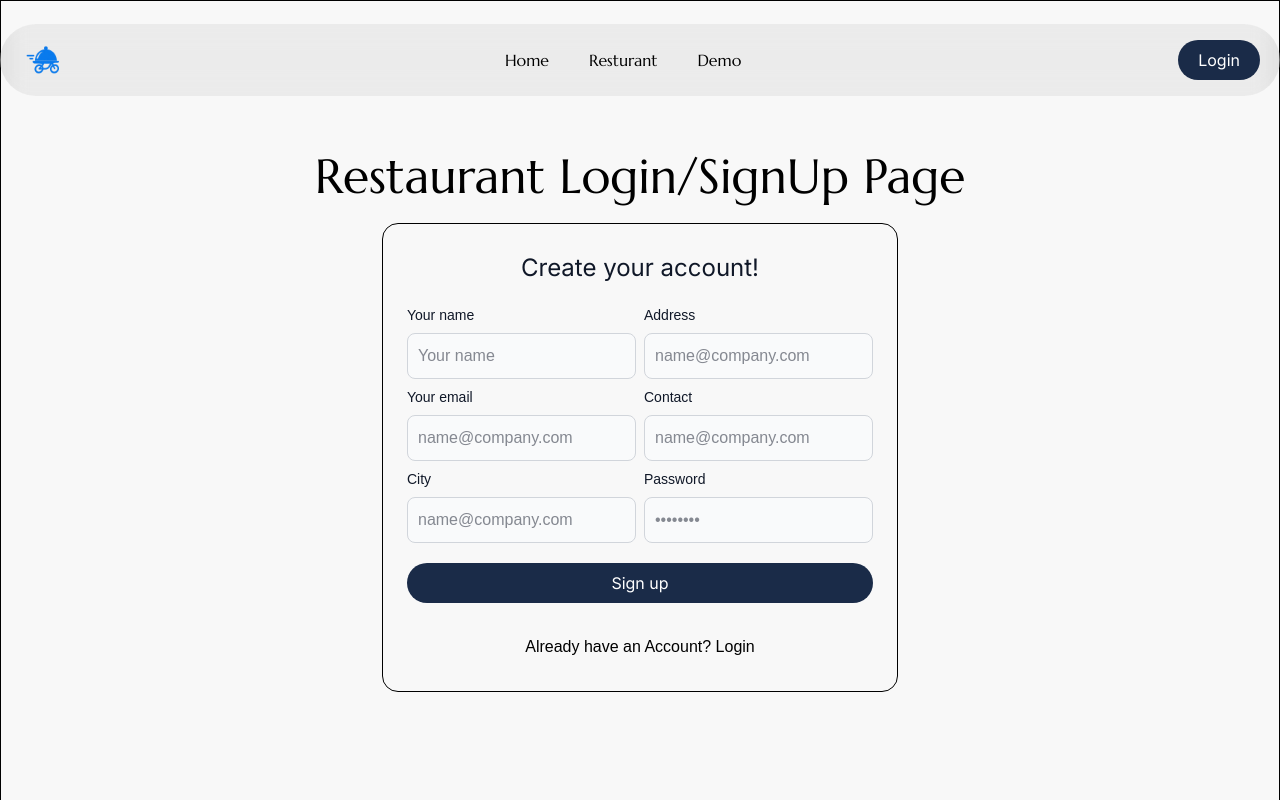
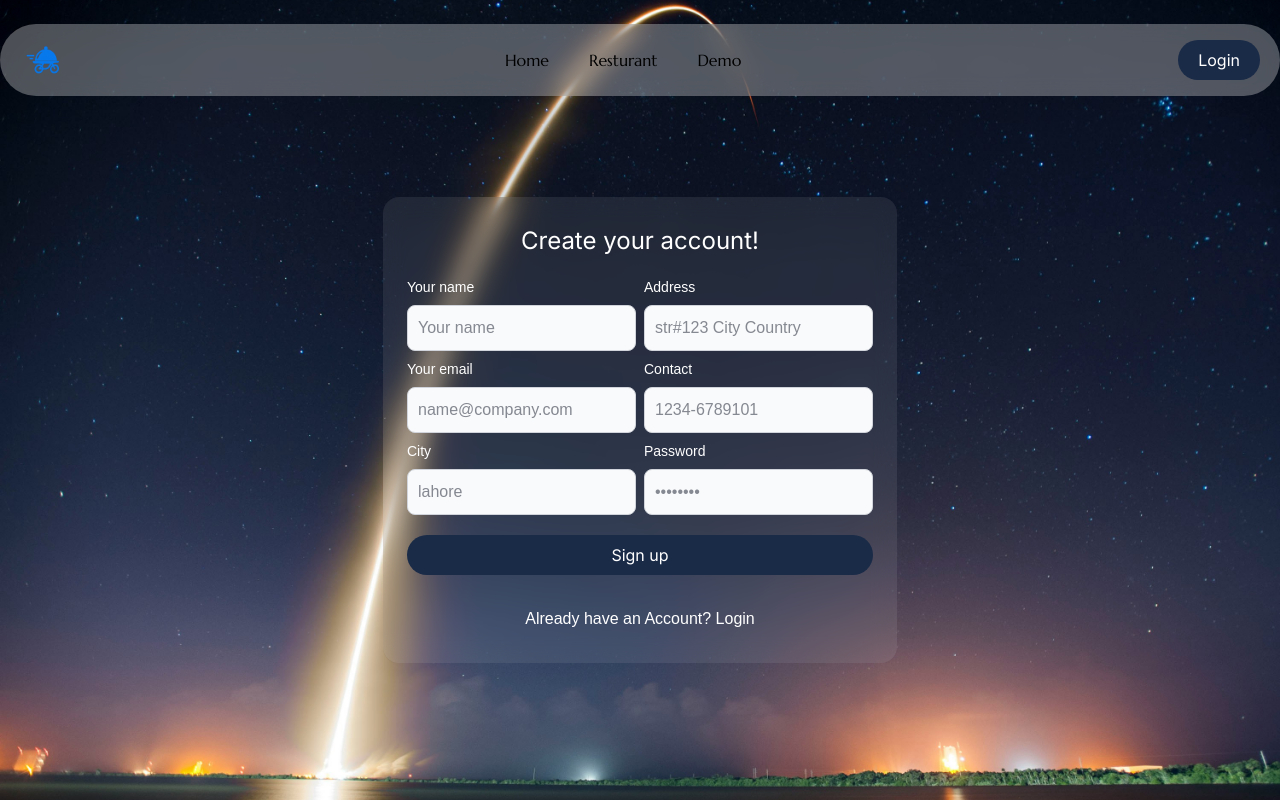
Before and after one commit to ShahbazNadeem/food-delivery-app, a Next.js app: page /restaurant in a window 1280 px wide. Both pictures are taken after a click on the element "Don't have an Account? Sign Up". Shown: the top 800 px of the page. Built offline with nearby package versions, Linux system fonts and the light colour scheme.

Commit message:
working on login api

```diff
--- a/src/app/_components/Login.jsx
+++ b/src/app/_components/Login.jsx
@@ -1,22 +1,42 @@
-import React from 'react'
+"use client"
+import React, { useState } from 'react'
 const Login = () => {
+  const [email, setEmail] = useState("");
+  const [password, setPassword] = useState("");
+
+  const handleSignIn = async (e) => {
+    e.preventDefault();
+
+    let response = await fetch("http://localhost:3000/api/restaurant", {
+      method: 'POST',
+      headers: {
+        "Content-Type": "application/json",
+      },
+      body: JSON.stringify({ email, password, login: true }),
+    });
+    response = await response.json();
+    if (response.success) {
+      alert("ok login");
+    }
+  };
+
+
   return (
     <>
-
       <div className="flex flex-col items-center justify-center px-6 py-8 mx-auto sm:max-w-lg">
         <div className="w-full">
           <div className="space-y-4 md:space-y-6">
-          <h3 className="text-gray-900 md:text-2xl text-center">
-            Sign in to your account
+            <h3 className="text-white md:text-2xl text-center">
+              Sign in
             </h3>
-          <form className="space-y-4 md:space-y-6" action="#">
+            <form className="space-y-4 md:space-y-6" onSubmit={handleSignIn}>
               <div>
-              <label htmlFor="email" className="block mb-2 text-sm font-medium text-gray-900 ">Your email</label>
-              <input type="email" name="email" id="email" placeholder="name@company.com" required />
+                <label htmlFor="email" className="block mb-2 text-sm font-medium text-white">Your email</label>
+                <input type="email" name="email" id="email" placeholder="name@company.com" value={email} onChange={(e) => setEmail(e.target.value)} required />
               </div>
               <div>
-              <label htmlFor="password" className="block mb-2 text-sm font-medium text-gray-900">Password</label>
-              <input type="password" name="password" id="password" placeholder="••••••••" required />
+                <label htmlFor="password" className="block mb-2 text-sm font-medium text-white">Password</label>
+                <input type="password" name="password" id="password" placeholder="••••••••" value={password} onChange={(e) => setPassword(e.target.value)} required />
               </div>
               <button type="submit" className="w-full">Sign in</button>
             </form>
--- a/src/app/_components/LoginSwitcher.jsx
+++ b/src/app/_components/LoginSwitcher.jsx
@@ -14,7 +14,7 @@ export default function LoginSwitcher() {
     <>
       {login ? <Login /> : <SignUp />}
       <span
-        className="flex justify-center cursor-pointer"
+        className="flex justify-center cursor-pointer text-white"
         onClick={() => setLogin(!login)}
       >
         {login
--- a/src/app/_components/SignUp.jsx
+++ b/src/app/_components/SignUp.jsx
@@ -73,38 +73,38 @@ const SignUp = () => {
       <div className="flex flex-col items-center justify-center px-6 py-8 mx-auto sm:max-w-xl">
         <div className="w-full">
           <div className="space-y-4 md:space-y-6">
-            <h3 className="text-gray-900 md:text-2xl text-center">
+            <h3 className="md:text-2xl text-center text-white">
               Create your account!
             </h3>
             <form className="" onSubmit={handleSignUp}>
-              <div className="flex flex-wrap gap-2">
+              <div className="flex flex-wrap gap-2 text-white">
                 <div className="w-full sm:w-fit flex flex-col gap-2">
                   <div>
-                    <label htmlFor="name" className="block mb-2 text-sm font-medium text-gray-900 ">Your name</label>
+                    <label htmlFor="name" className="block mb-2 text-sm font-medium">Your name</label>
                     <input type="text" name="name" id="name" value={users.name} onChange={handleChange} placeholder="Your name" required />
                   </div>
                   <div>
-                    <label htmlFor="email" className="block mb-2 text-sm font-medium text-gray-900 ">Your email</label>
+                    <label htmlFor="email" className="block mb-2 text-sm font-medium">Your email</label>
                     <input type="email" name="email" id="email" value={users.email} onChange={handleChange} placeholder="name@company.com" required />
                   </div>
                   <div>
-                    <label htmlFor="city" className="block mb-2 text-sm font-medium text-gray-900 ">City</label>
-                    <input type="text" name="city" id="city" value={users.city} onChange={handleChange} placeholder="name@company.com" required />
+                    <label htmlFor="city" className="block mb-2 text-sm font-medium">City</label>
+                    <input type="text" name="city" id="city" value={users.city} onChange={handleChange} placeholder="lahore" required />
                   </div>
 
                 </div>
 
                 <div className="w-full sm:w-fit flex flex-col gap-2">
                   <div>
-                    <label htmlFor="address" className="block mb-2 text-sm font-medium text-gray-900 ">Address</label>
-                    <input type="text" name="address" id="address" value={users.address} onChange={handleChange} placeholder="name@company.com" required />
+                    <label htmlFor="address" className="block mb-2 text-sm font-medium">Address</label>
+                    <input type="text" name="address" id="address" value={users.address} onChange={handleChange} placeholder="str#123 City Country" required />
                   </div>
                   <div>
-                    <label htmlFor="contact" className="block mb-2 text-sm font-medium text-gray-900 ">Contact</label>
-                    <input type="number" name="contact" id="contact" value={users.contact} onChange={handleChange} placeholder="name@company.com" required />
+                    <label htmlFor="contact" className="block mb-2 text-sm font-medium">Contact</label>
+                    <input type="tel" name="contact" id="contact" value={users.contact} onChange={handleChange} placeholder="1234-6789101"  autoComplete="tel" required />
                   </div>
                   <div>
-                    <label htmlFor="password" className="block mb-2 text-sm font-medium text-gray-900">Password</label>
+                    <label htmlFor="password" className="block mb-2 text-sm font-medium">Password</label>
                     <input type="password" name="password" id="password" value={users.password} onChange={handleChange} placeholder="••••••••" required />
                   </div>
                 </div>
--- a/src/app/_components/layout/AuthHeader.jsx
+++ b/src/app/_components/layout/AuthHeader.jsx
@@ -39,9 +39,9 @@ const AuthHeader = () => {
   }, [isOpen]);
   return (
     <>
-      <header className="fixed top-6 left-1/2 -translate-x-1/2 w-full z-10 max-w-[1440px] mx-auto">
+      <header className="fixed top-6 left-1/2 -translate-x-1/2 w-full z-10 max-w-[1440px] mx-auto bg-[#ffffff4d] backdrop-blur-md rounded-full">
         <nav className="container mx-auto">
-          <div className="flex justify-between items-center flex-row-reverse md:flex-row bg-[#0000000D] backdrop-blur-md rounded-full py-3 px-5">
+          <div className="flex justify-between items-center flex-row-reverse md:flex-row py-3 px-5">
             <span onClick={() => setIsOpen(true)} className="lg:hidden bg-transparent">
               <GiHamburgerMenu size={24} />
             </span>
--- a/src/app/api/restaurant/route.js
+++ b/src/app/api/restaurant/route.js
@@ -13,11 +13,21 @@ export async function GET() {
 export async function POST(req) {
   try {
     let payload = await req.json();
+    let result
     await mongoose.connect(connectionStr, { useNewUrlParser: true })
-    let restaurant = new restaurantSchema(payload)
-    restaurant.save()
-    console.log("Payload received:", payload);
-    return NextResponse.json({ result: payload, success: true });
+    if (payload.login) {
+      // login flow
+      result = await restaurantSchema.findOne({
+        email: payload.email,
+        password: payload.password,
+      });
+    } else {
+      // signUp flow
+      let restaurant = new restaurantSchema(payload)
+      result = restaurant.save()
+      console.log(result)
+    }
+    return NextResponse.json({ result, success: true });
   } catch (error) {
     console.error("Error parsing JSON:", error);
     return NextResponse.json({ error: 'Invalid JSON' }, { status: 400 });
--- a/src/app/restaurant/page.jsx
+++ b/src/app/restaurant/page.jsx
@@ -11,12 +11,11 @@ export default function AuthPage() {
     <Layout>
 
       <section>
-        <div className="wrapper border">
+        <div className="wrapper bg-[url('/images/login/login.jpg')] bg-cover bg-center min-h-screen">
           <div className="container">
             <div className="flex items-center justify-center h-screen">
               <div className="pt-10 xl:pt-10 2xl:pt-0">
-                <h2 className='sm:block hidden'>Restaurant Login/SignUp Page</h2>
-                <div className="sm:border pb-8 sm:max-w-fit mx-auto rounded-2xl mt-5">
+                <div className="pb-8 sm:max-w-fit mx-auto rounded-2xl mt-5 bg-[#ffffff15] backdrop-blur-md">
                   <LoginSwitcher />
                 </div>
               </div>
```
Also changed, not shown: public/images/login/login.jpg (added). Lines whose indentation alone changed are shown as unchanged.
